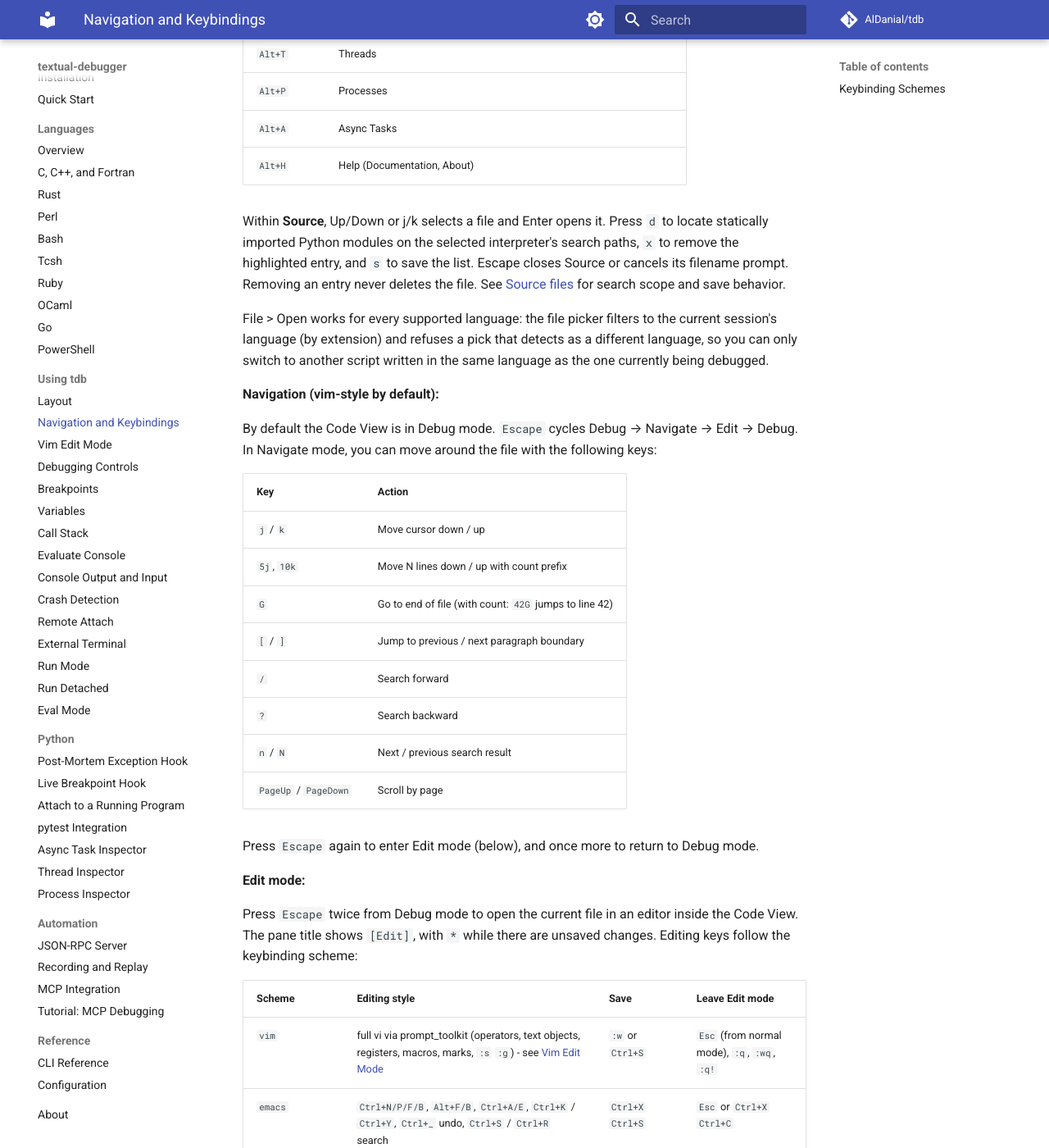
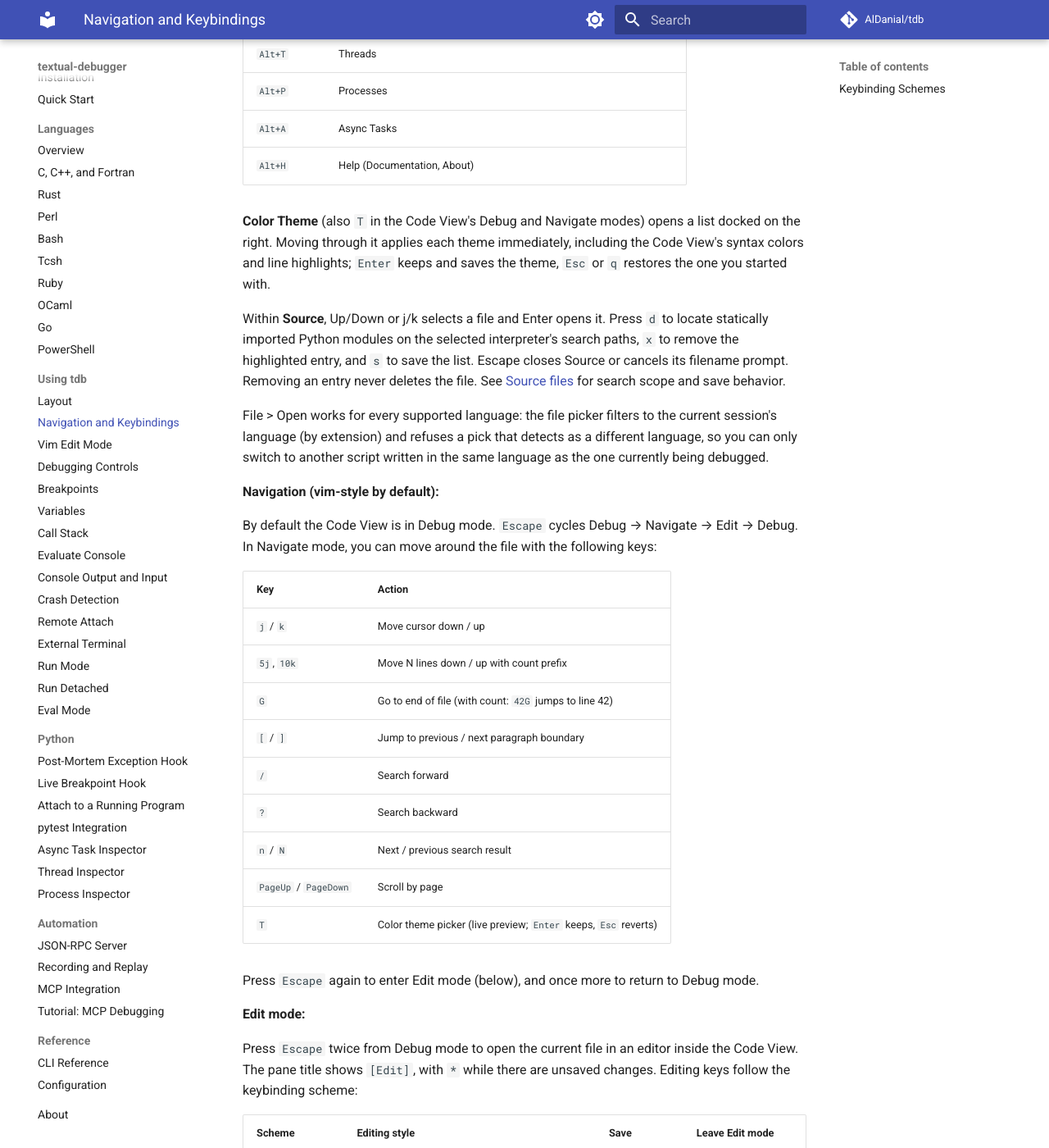
Before and after one commit to AlDanial/tdb, an MkDocs documentation site: the page built from docs/using/keybindings.md, in a window 1280 px wide and 1400 px high, scrolled down 1051 px. Shown: the whole window at 82% size. Built offline with MkDocs 1.6.1 and Material for MkDocs 9.7.7, drawn with Linux system fonts in a browser that asks for light colours; comment, search, counter and statistics services are not loaded.

Commit message:
docs: T theme picker and theme-following syntax colors
Co-Authored-By: Claude Opus 5.5 <noreply@anthropic.com>
Claude-Session: https://claude.ai/code/session_01MK66g957Vd2U1Y2RtKXRXp

```diff
--- a/docs/using/keybindings.md
+++ b/docs/using/keybindings.md
@@ -37,6 +37,11 @@ end-of-line and paste (`End` and the terminal's own paste still work).
 | `Alt+A` | Async Tasks |
 | `Alt+H` | Help (Documentation, About) |
 
+**Color Theme** (also `T` in the Code View's Debug and Navigate modes) opens a
+list docked on the right. Moving through it applies each theme immediately,
+including the Code View's syntax colors and line highlights; `Enter` keeps
+and saves the theme, `Esc` or `q` restores the one you started with.
+
 Within **Source**, Up/Down or j/k selects a file and Enter opens it. Press `d`
 to locate statically imported Python modules on the selected interpreter's
 search paths, `x` to remove the highlighted entry, and `s` to save the list.
@@ -64,6 +69,7 @@ In Navigate mode, you can move around the file with the following keys:
 | `?` | Search backward |
 | `n` / `N` | Next / previous search result |
 | `PageUp` / `PageDown` | Scroll by page |
+| `T` | Color theme picker (live preview; `Enter` keeps, `Esc` reverts) |
 
 Press `Escape` again to enter Edit mode (below), and once more to return to Debug mode.
 
```
Also changed, not shown: docs/using/debugging-controls.md (+1 -0 lines).
